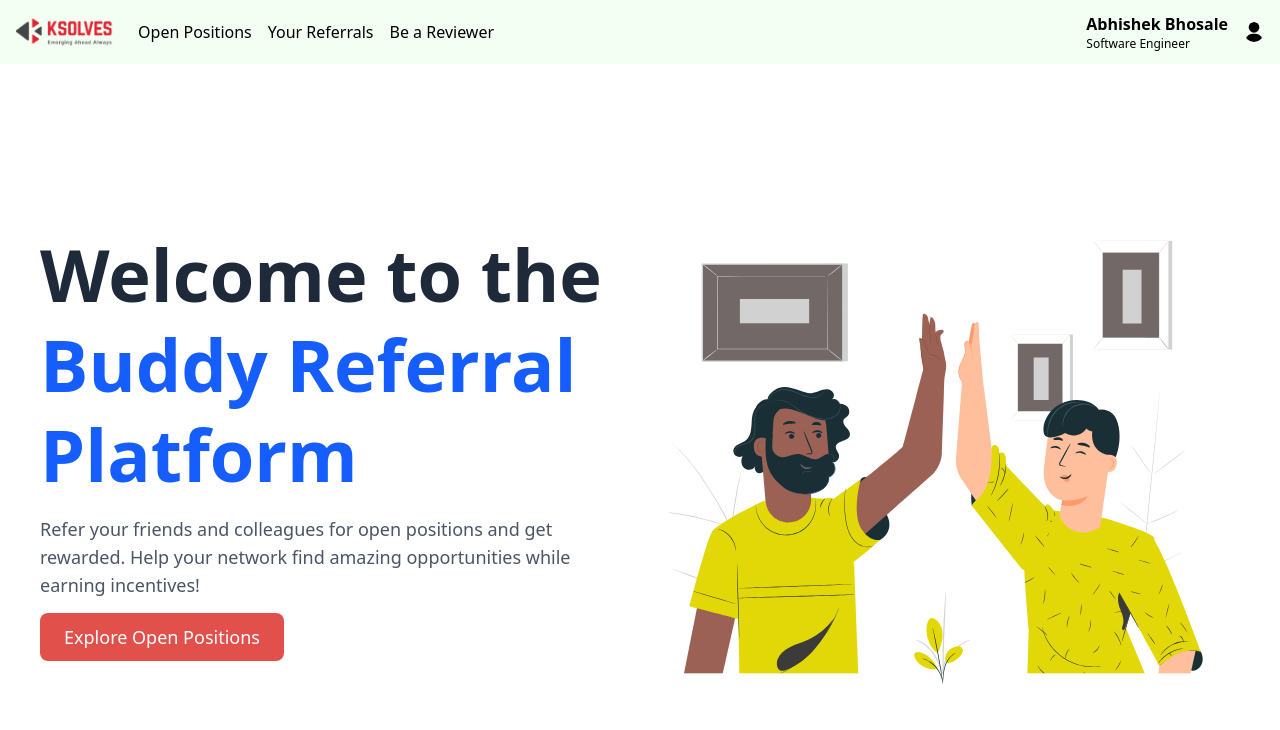
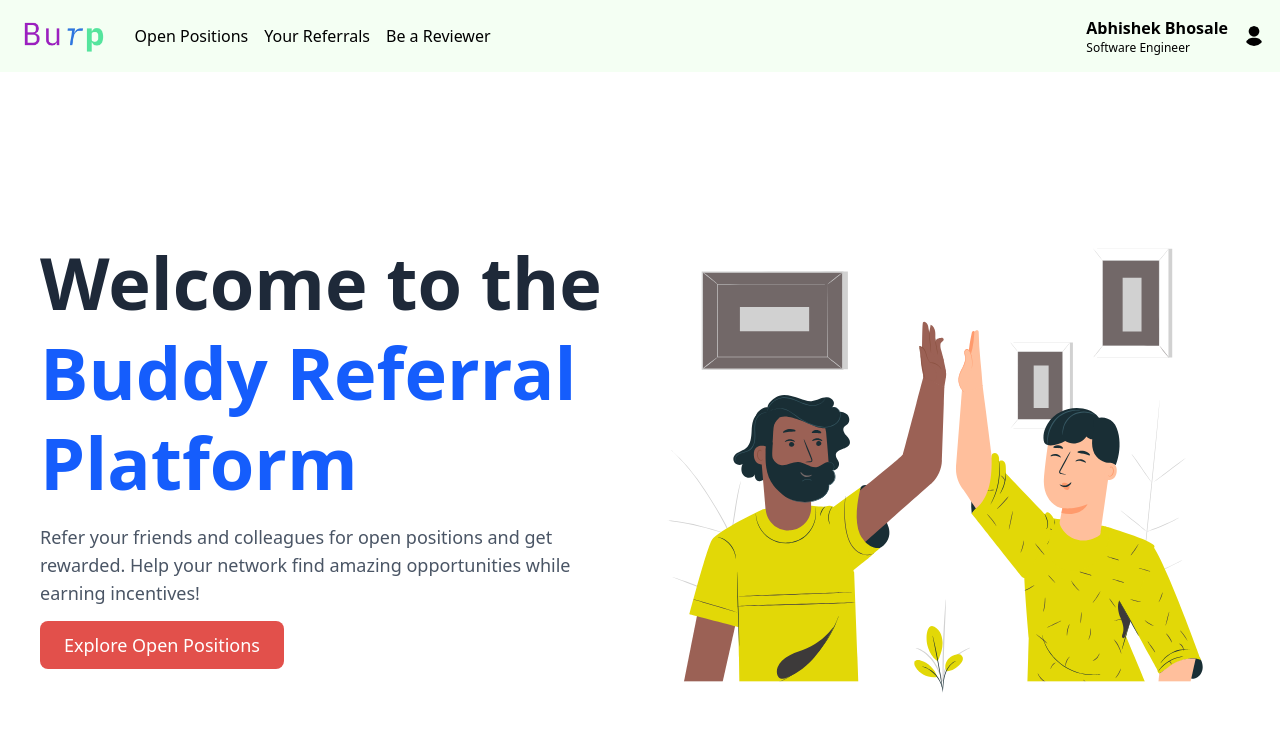
Before and after one commit to abhishek-bhosale-ksolves/burp-platform-frontend, a React (Vite) app: page / in a window 1280 px wide. Shown: the top 730 px of the page. Built offline with nearby package versions, Linux system fonts and the light colour scheme.

Commit message:
updated platform logo

```diff
--- a/src/components/Navbar.jsx
+++ b/src/components/Navbar.jsx
@@ -1,6 +1,6 @@
 import React from "react";
 import { NavLink } from "react-router-dom";
-import Logo from "../assets/ksolves-logo.png";
+import Logo from "../assets/burp.png";
 import UserLogo from "../assets/user-logo.png";
 import { userRole } from "../context/userRole";
 
@@ -33,7 +33,7 @@
         {/* Logo */}
         <div className="text-2xl font-semibold">
           <NavLink to="/">
-            <img src={Logo} alt="Logo" className="h-8 w-auto" />
+            <img src={Logo} alt="Logo" className="h-12 w-auto" />
           </NavLink>
         </div>
 
```
Also changed, not shown: src/assets/burp.png (added).
